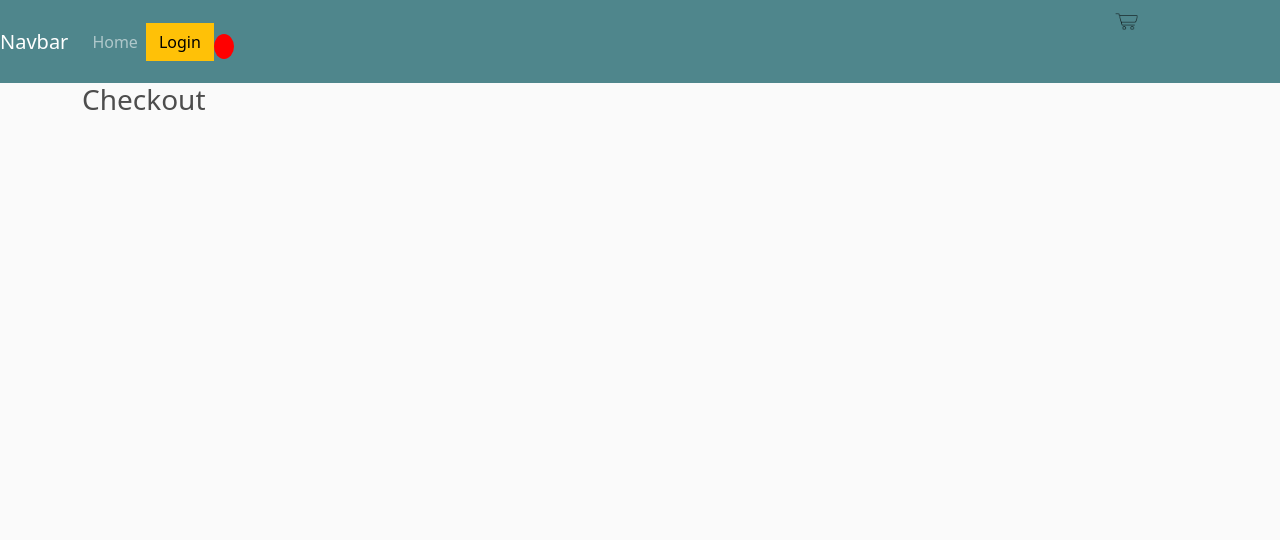
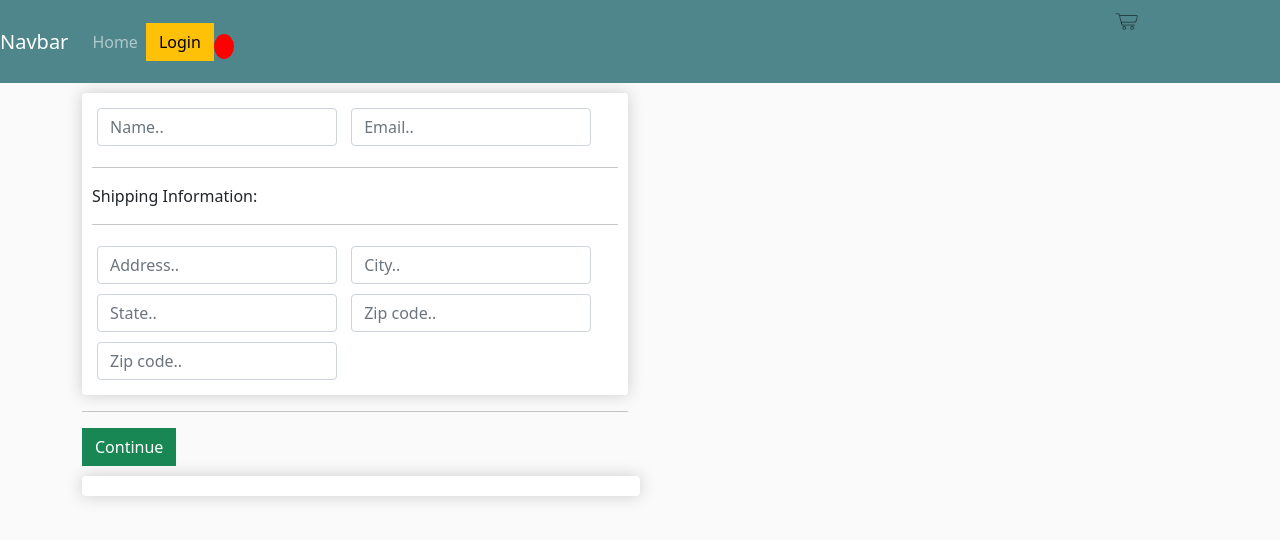
Before and after one commit to Moali97/E-commerce, a Django app: page /checkout/ in a window 1280 px wide. Shown: the top 540 px of the page. Run offline with Django 3.2, Linux system fonts and the light colour scheme.

Commit message:
Added cart template

```diff
--- a/templates/checkout.html
+++ b/templates/checkout.html
@@ -1,3 +1,57 @@
 {% extends 'main.html' %}
 {% load static %}
-{% block content %}<h3>Checkout</h3>{% endblock content %}
+{% block content %}
+
+ <div class="row">
+    <div class="col-lg-6">
+        <div class="box-element" id="form-wrapper">
+            <form id="form">
+                <div id="user-info">
+                    <div class="form-field">
+						<input required class="form-control" type="text" name="name" placeholder="Name..">
+					</div>
+					<div class="form-field">
+						<input required class="form-control" type="email" name="email" placeholder="Email..">
+					</div>
+
+            </div>
+
+            <div id="shipping-info">
+						<hr>
+						<p>Shipping Information:</p>
+						<hr>
+						<div class="form-field">
+							<input class="form-control" type="text" name="address" placeholder="Address..">
+						</div>
+						<div class="form-field">
+							<input class="form-control" type="text" name="city" placeholder="City..">
+						</div>
+						<div class="form-field">
+							<input class="form-control" type="text" name="state" placeholder="State..">
+						</div>
+						<div class="form-field">
+							<input class="form-control" type="text" name="zipcode" placeholder="Zip code..">
+						</div>
+						<div class="form-field">
+							<input class="form-control" type="text" name="country" placeholder="Zip code..">
+						</div>
+					</div>
+            </div>
+
+            <hr>
+            <input id="form-button" class="btn btn-success btn-block"  type="submit" value="Continue">
+            </form>
+          </div>
+    </div>
+
+    <div class="col-lg-6">
+        <div class="box-element">
+
+        </div>
+    </div>
+ </div>
+
+
+
+
+{% endblock content %}
```
